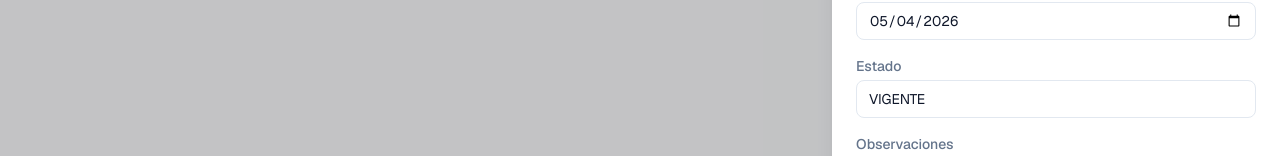
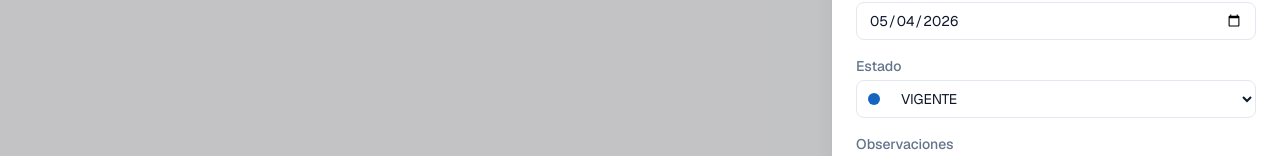
Before and after one commit to aistudiocreative001-toro/caducidades-app, a Next.js app in the folder caducidades-app/: page /admin in a window 1280 px wide. Both pictures are taken after a click on the button "Nuevo Producto". Shown: the part 488-644 px from the top of the page. Built offline with nearby package versions, Linux system fonts and the light colour scheme.

Commit message:
Add colored estado dropdown in ProductoDrawer edit form

```diff
--- a/caducidades-app/src/components/productos/ProductoDrawer.tsx
+++ b/caducidades-app/src/components/productos/ProductoDrawer.tsx
@@ -6,15 +6,16 @@ import { X, Save, Trash2 } from 'lucide-react';
 import type { Product } from '@/types/product';
 import { TIENDAS, TIPOS_CATEGORIA } from '@/types/product';
 import { useToast } from '@/components/ui/Toast';
+import { getEstadoStyle } from '@/lib/estado-colors';
+
+const ESTADOS_PREDEFINIDOS = ['VIGENTE', 'EN RIESGO', 'CADUCADO', 'ROTO', 'VENDIDO', 'VENDIDO CADUCADO', 'REGALO CADUCADO', 'MOVIDO', 'MOSTRADOR'];
 
 interface ProductoDrawerProps {
   isOpen: boolean;
   onClose: () => void;
-  producto: Product | null; // null = crear nuevo
+  producto: Product | null;
   onSuccess: () => void;
 }
-
-const ESTADOS_PREDEFINIDOS = ['VIGENTE', 'EN RIESGO', 'CADUCADO', 'ROTO', 'VENDIDO', 'VENDIDO CADUCADO', 'REGALO CADUCADO', 'MOVIDO', 'MOSTRADOR'];
 
 export default function ProductoDrawer({ isOpen, onClose, producto, onSuccess }: ProductoDrawerProps) {
   const [loading, setLoading] = useState(false);
@@ -195,16 +196,21 @@ export default function ProductoDrawer({ isOpen, onClose, producto, onSuccess }:
 
                   <div>
                     <label className={labelClass}>Estado</label>
-                    <input
-                      list="estados"
-                      value={form.estado}
-                      onChange={e => setForm({...form, estado: e.target.value})}
-                      className={inputClass}
-                      placeholder="Selecciona o escribe estado"
-                    />
-                    <datalist id="estados">
-                      {ESTADOS_PREDEFINIDOS.map(e => <option key={e} value={e} />)}
-                    </datalist>
+                    <div className="relative">
+                      <select
+                        value={form.estado}
+                        onChange={e => setForm({...form, estado: e.target.value})}
+                        className={`${inputClass} pl-10`}
+                      >
+                        {ESTADOS_PREDEFINIDOS.map(e => (
+                          <option key={e} value={e}>{e}</option>
+                        ))}
+                      </select>
+                      <span
+                        className="absolute left-3 top-1/2 -translate-y-1/2 w-3 h-3 rounded-full"
+                        style={{ backgroundColor: getEstadoStyle(form.estado).color }}
+                      />
+                    </div>
                   </div>
 
                   <div>
```
